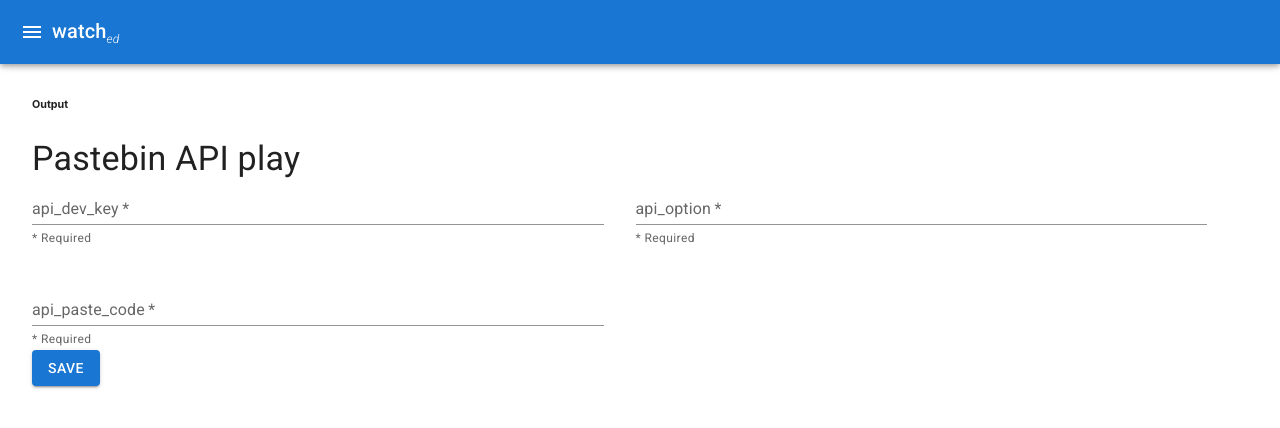
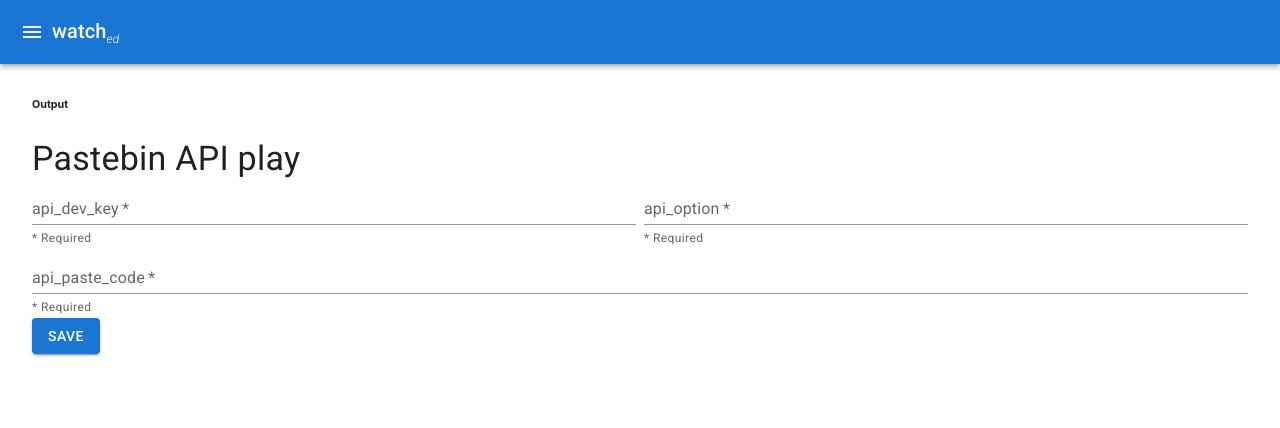
Before and after one commit to HomerJSimpson/watched, a React (Vite) app: page / in a window 1280 px wide. Shown: the top 428 px of the page. Built offline with nearby package versions, Linux system fonts and the light colour scheme.

Commit message:
Add state to PasteBinForm

```diff
--- a/src/App.tsx
+++ b/src/App.tsx
@@ -1,4 +1,3 @@
-import { useState } from "react";
 import "./App.css";
 import PasteBinForm from "./PasteBinForm";
 import AppBar from "@mui/material/AppBar";
--- a/src/PasteBinForm.tsx
+++ b/src/PasteBinForm.tsx
@@ -1,3 +1,4 @@
+import React from "react";
 import Box from "@mui/material/Box";
 import TextField from "@mui/material/TextField";
 import Button from "@mui/material/Button";
@@ -6,6 +7,17 @@
 const apiKeys = ["api_dev_key", "api_option", "api_paste_code"];
 
 function PasteBinForm() {
+  const [state, setState] = React.useState(
+    apiKeys.reduce((acc, e, i) => ((acc[e] = ""), acc), {})
+  );
+  function saveClick(e: React.SyntheticEvent): void {
+    console.log(state);
+  }
+  function onChange(e: React.ChangeEvent<HTMLInputElement>): void {
+    const update = { ...state };
+    update[e.target.id as keyof typeof apiKeys] = e.target.value;
+    setState(update);
+  }
   return (
     <>
       <Typography variant="h4">Pastebin API play</Typography>
@@ -14,7 +26,8 @@
           display: "flex",
           flexDirection: "row",
           flexWrap: "wrap",
-          gap: 4,
+          overflow: "auto",
+          columnGap: "8px",
         }}
       >
         {apiKeys.map((e, i) => (
@@ -25,15 +38,18 @@
             color="primary"
             margin="none"
             size="small"
-            onChange={() => false}
+            value={state[e]}
+            onChange={onChange}
             required
             helperText="* Required"
-            sx={{ minWidth: "47%" }}
+            sx={{ flex: "1 46%" }}
             key={i}
           />
         ))}
       </Box>
-      <Button variant="contained">Save</Button>
+      <Button variant="contained" onClick={saveClick}>
+        Save
+      </Button>
     </>
   );
 }
```
